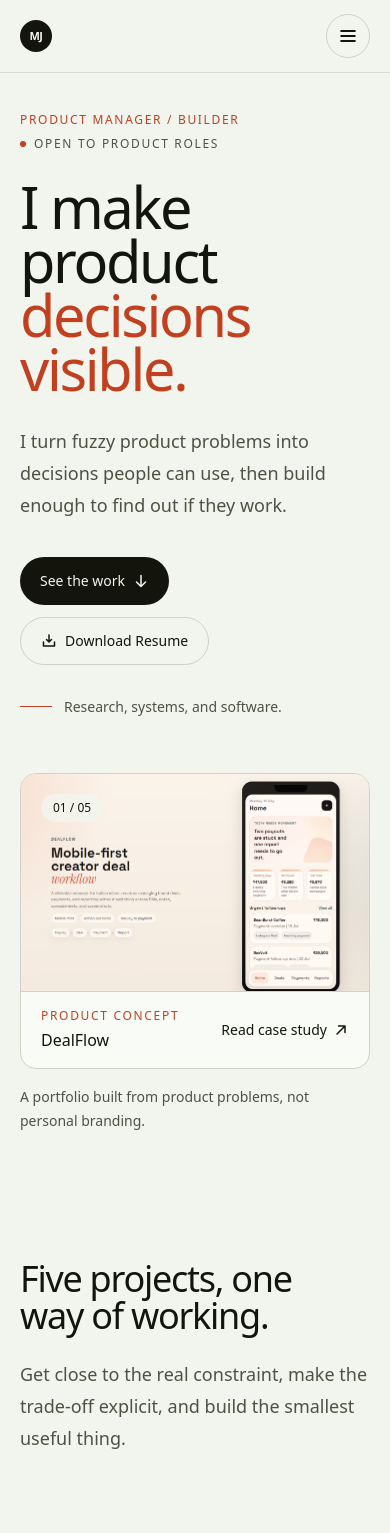
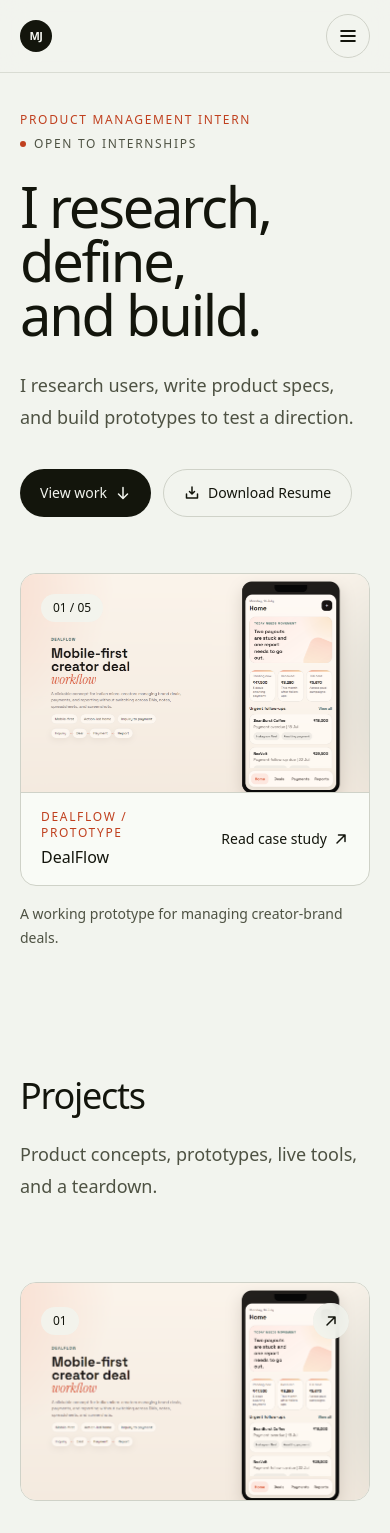
Before and after one commit to MujtabaJ30/portfolio, a Next.js app: page / in a window 390 px wide. Shown: the top 1533 px of the page. Built offline with nearby package versions, Linux system fonts and the light colour scheme.

Commit message:
copy: make homepage language specific

```diff
--- a/app/sections/Hero.tsx
+++ b/app/sections/Hero.tsx
@@ -4,7 +4,7 @@ import Image from "next/image";
 import Link from "next/link";
 import { ArrowDown, ArrowUpRight, DownloadSimple } from "@phosphor-icons/react";
 import { motion, useReducedMotion } from "motion/react";
-import { heroContent, projects } from "@/app/lib/data";
+import { projects } from "@/app/lib/data";
 import { smoothScrollTo } from "@/app/lib/scroll";
 
 export function Hero() {
@@ -29,10 +29,10 @@ export function Hero() {
             transition={{ duration: 0.55, ease: [0.22, 1, 0.36, 1] as const }}
             className="flex flex-wrap items-center gap-x-4 gap-y-2 text-xs font-medium uppercase tracking-[0.14em] text-muted"
           >
-            <span className="text-primary">{heroContent.role} / builder</span>
+            <span className="text-primary">Product management intern</span>
             <span className="flex items-center gap-2">
               <span className="h-1.5 w-1.5 rounded-full bg-primary" aria-hidden="true" />
-              Open to product roles
+              Open to internships
             </span>
           </motion.p>
 
@@ -41,9 +41,9 @@ export function Hero() {
             initial={reduceMotion ? false : { opacity: 0, y: 24 }}
             animate={{ opacity: 1, y: 0 }}
             transition={{ duration: 0.7, delay: 0.08, ease: [0.22, 1, 0.36, 1] as const }}
-            className="mt-7 max-w-[14ch] text-balance text-[clamp(3.6rem,5.5vw,5.5rem)] font-medium leading-[0.94] tracking-[-0.04em] text-text"
+            className="mt-7 max-w-none text-balance text-[clamp(3.5rem,5.2vw,5.25rem)] font-medium leading-[0.96] tracking-[-0.04em] text-text"
           >
-            I make product <span className="text-primary">decisions visible.</span>
+            I research, define, and build.
           </motion.h1>
 
           <motion.p
@@ -52,7 +52,7 @@ export function Hero() {
             transition={{ duration: 0.6, delay: 0.2, ease: [0.22, 1, 0.36, 1] as const }}
             className="mt-7 max-w-[34rem] text-lg leading-8 text-muted sm:text-xl sm:leading-9"
           >
-            I turn fuzzy product problems into decisions people can use, then build enough to find out if they work.
+            I research users, write product specs, and build prototypes to test a direction.
           </motion.p>
 
           <motion.div
@@ -66,7 +66,7 @@ export function Hero() {
               onClick={handleViewWork}
               className="inline-flex min-h-12 items-center justify-center gap-2 rounded-full bg-text px-5 text-sm font-medium text-bg transition-colors hover:bg-primary hover:text-text"
             >
-              See the work
+              View work
               <ArrowDown className="h-4 w-4" weight="bold" />
             </a>
 
@@ -80,15 +80,6 @@ export function Hero() {
             </a>
           </motion.div>
 
-          <motion.div
-            initial={reduceMotion ? false : { opacity: 0, y: 14 }}
-            animate={{ opacity: 1, y: 0 }}
-            transition={{ duration: 0.55, delay: 0.42, ease: [0.22, 1, 0.36, 1] as const }}
-            className="mt-8 flex items-center gap-3 text-sm text-muted"
-          >
-            <span className="h-px w-8 bg-primary" aria-hidden="true" />
-            <span>Research, systems, and software.</span>
-          </motion.div>
         </div>
 
         <motion.div
@@ -119,7 +110,7 @@ export function Hero() {
               <figcaption className="flex items-center justify-between gap-4 border-t border-border px-5 py-4">
                 <div>
                   <p className="text-xs font-medium uppercase tracking-[0.14em] text-primary">
-                    Product concept
+                    DealFlow / prototype
                   </p>
                   <p className="mt-1 text-base font-medium text-text">{heroProject.title}</p>
                 </div>
@@ -131,7 +122,7 @@ export function Hero() {
             </figure>
           </Link>
           <p className="mt-4 max-w-sm text-sm leading-6 text-muted">
-            A portfolio built from product problems, not personal branding.
+            A working prototype for managing creator-brand deals.
           </p>
         </motion.div>
       </div>
--- a/app/sections/Projects.tsx
+++ b/app/sections/Projects.tsx
@@ -11,10 +11,10 @@ export function Projects() {
       <div className="mx-auto max-w-[1400px]">
         <SectionReveal className="mb-20 max-w-3xl lg:mb-28">
           <h2 className="text-balance text-4xl font-medium leading-[1.02] tracking-[-0.035em] text-text sm:text-5xl lg:text-7xl">
-            Five projects, one way of working.
+            Projects
           </h2>
           <p className="mt-6 max-w-2xl text-lg leading-8 text-muted sm:text-xl sm:leading-9">
-            Get close to the real constraint, make the trade-off explicit, and build the smallest useful thing.
+            Product concepts, prototypes, live tools, and a teardown.
           </p>
         </SectionReveal>
 
--- a/app/sections/Skills.tsx
+++ b/app/sections/Skills.tsx
@@ -2,20 +2,20 @@ import { skillGroups } from "@/app/lib/data";
 
 const principles = [
   {
-    title: "Watch what people actually do.",
-    copy: "The workflow is usually more honest than the brief. I start there, with behavior, workarounds, and the moments people quietly avoid.",
+    title: "Start with the current workflow.",
+    copy: "I look at the tools, workarounds, and handoffs people already use before proposing a new flow.",
   },
   {
-    title: "Name the constraint.",
-    copy: "A sharp problem is more useful than a large opportunity area. I make the decision boundary clear before proposing a solution.",
+    title: "Define one problem.",
+    copy: "I narrow a broad opportunity into a problem I can explain, investigate, and measure.",
   },
   {
-    title: "Build the smallest useful proof.",
-    copy: "A prototype, a rule engine, or a working extension can answer a question faster than a polished deck can.",
+    title: "Test with something concrete.",
+    copy: "I use wireframes, prototypes, or code to learn before adding more scope.",
   },
   {
-    title: "Keep the trade-off visible.",
-    copy: "Every choice leaves something out. I document what we gained, what we accepted, and what I would test next.",
+    title: "Write down the trade-off.",
+    copy: "I record what a decision improves, what it leaves out, and what I would check next.",
   },
 ];
 
@@ -32,10 +32,10 @@ export function Skills() {
               Approach
             </p>
             <h2 className="mt-6 text-balance text-4xl font-medium leading-[1.02] tracking-[-0.035em] text-text sm:text-5xl lg:text-6xl">
-              Good product work starts before the screen.
+              How I work on a product problem.
             </h2>
             <p className="mt-6 max-w-lg text-lg leading-8 text-muted">
-              I like the part before the answer, when the problem is still specific enough to change your mind.
+              I start with the current workflow, choose a narrow question, and build enough to test it.
             </p>
           </div>
 
@@ -64,10 +64,10 @@ export function Skills() {
         <div className="mt-24 border-t border-border pt-6 lg:mt-32">
           <div className="flex flex-col gap-2 sm:flex-row sm:items-baseline sm:justify-between">
             <h3 className="text-xl font-medium tracking-[-0.02em] text-text">
-              Working toolkit
+              Tools I use
             </h3>
             <p className="text-sm text-muted">
-              The tools follow the question, not the other way around.
+              A short list of tools and methods I have used in projects.
             </p>
           </div>
           <div className="mt-8 grid gap-8 sm:grid-cols-2 lg:grid-cols-4 lg:gap-10">
```
